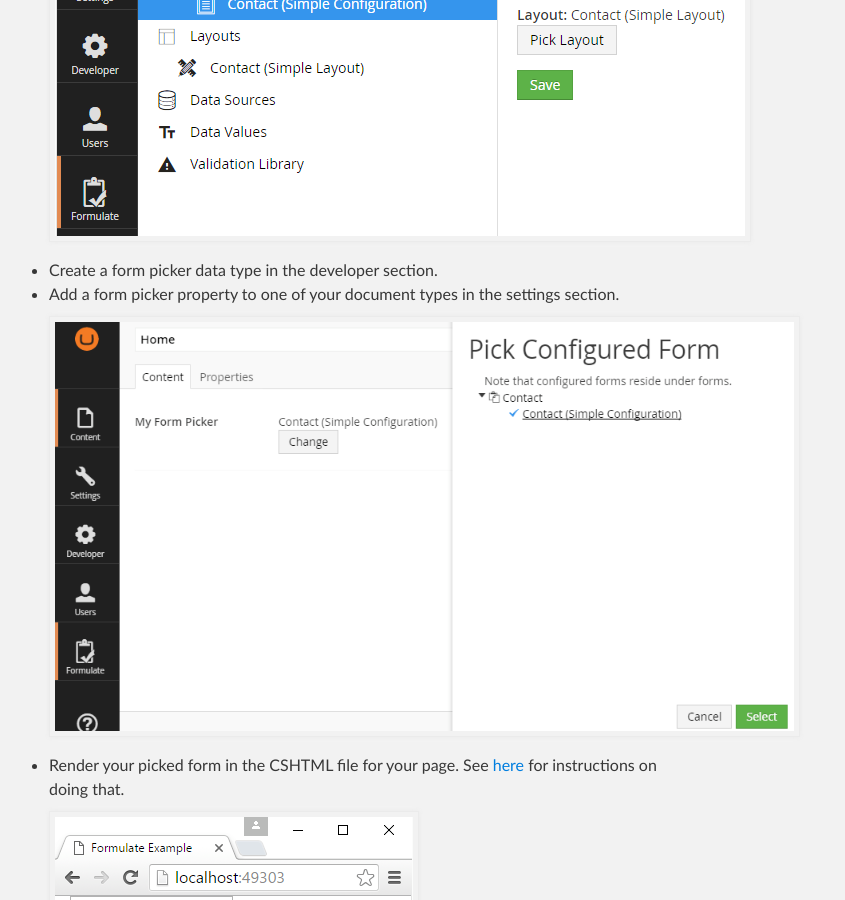
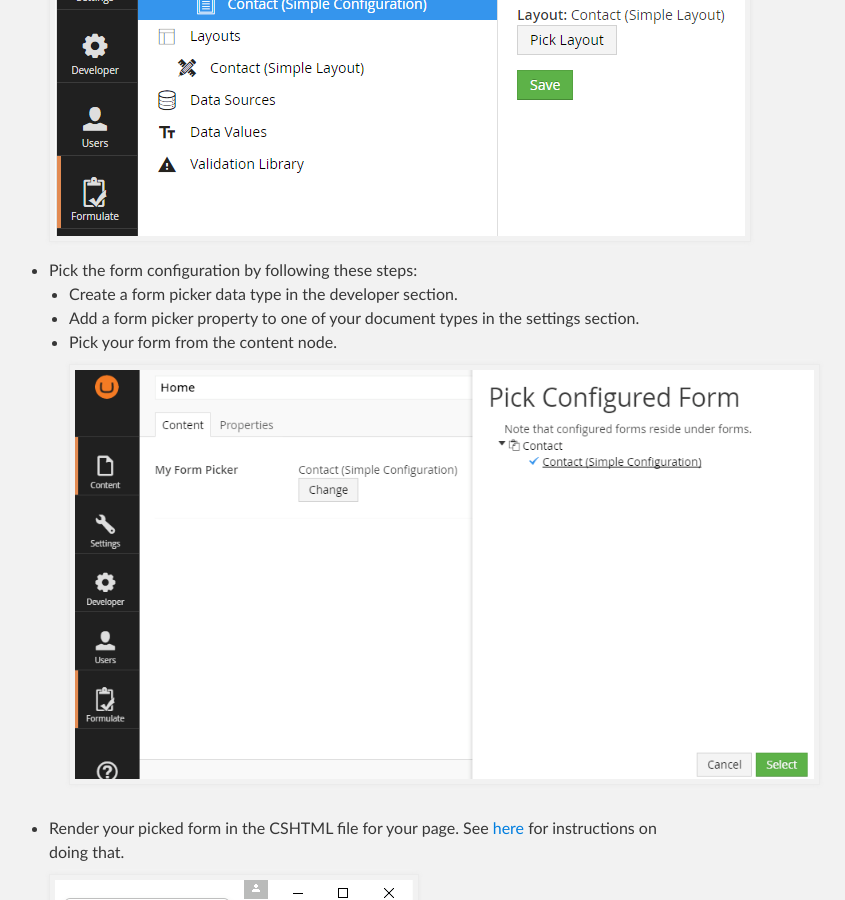
Before and after one commit to rhythmagency/formulate, a Jekyll site: the page built from simple-form.md, in a window 1280 px wide and 900 px high, scrolled down 2198 px. Shown: the whole window, without its empty margins (291-1136 px from the left). Built offline with Jekyll 4.4.1, drawn with Linux system fonts in a browser that asks for light colours.

Commit message:
Expanded instructions for picking the form.

```diff
--- a/simple-form.md
+++ b/simple-form.md
@@ -21,8 +21,10 @@
 ![Create Formulate Layout](/images/simple-form/layout.png)
 * Create a form configuration, picking a template and the layout you just created.
 ![Create Formulate Form Configuration](/images/simple-form/config.png)
-* Create a form picker data type in the developer section.
-* Add a form picker property to one of your document types in the settings section.
+* Pick the form configuration by following these steps:
+  * Create a form picker data type in the developer section.
+  * Add a form picker property to one of your document types in the settings section.
+  * Pick your form from the content node.
 ![Pick Formulate Form](/images/simple-form/picker.png)
 * Render your picked form in the CSHTML file for your page. See [here](/render-form) for instructions on doing that.
 ![Rendered Formulate Form](/images/simple-form/done.png)
```
